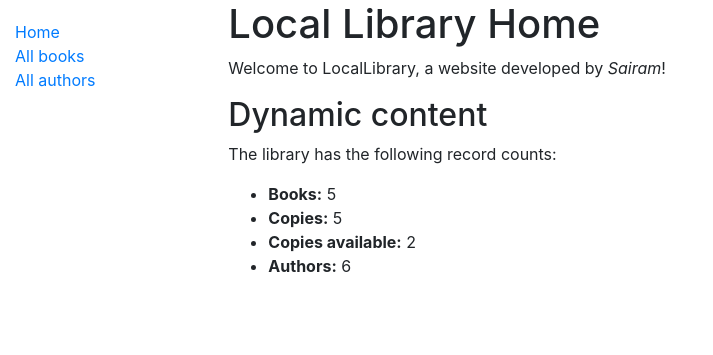
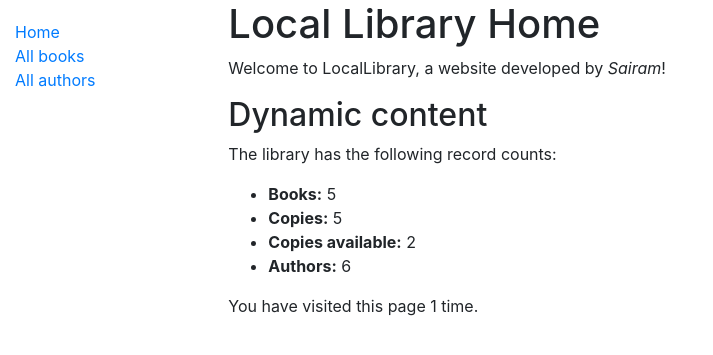
Before and after one commit to GourishettySairam/Django_LocalLibrary, a Django app: page /catalog/ in a window 1280 px wide. Shown: the top 355 px of the page, without its empty margins (0-713 px from the left). Run offline with Django 3.2, Linux system fonts and the light colour scheme; data comes from the database, SQL or seed files in the repository; both versions use the stored data as it was after the commit.

Commit message:
Sessions framework

```diff
--- a/locallibrary/catalog/templates/index.html
+++ b/locallibrary/catalog/templates/index.html
@@ -7,10 +7,14 @@
   <p>Welcome to LocalLibrary, a website developed by <em>Sairam</em>!</p>
   <h2>Dynamic content</h2>
   <p>The library has the following record counts:</p>
+
   <ul>
     <li><strong>Books:</strong> {{ num_books }}</li>
     <li><strong>Copies:</strong> {{ num_instances }}</li>
     <li><strong>Copies available:</strong> {{ num_instances_available }}</li>
     <li><strong>Authors:</strong> {{ num_authors }}</li>
   </ul>
+
+  <p>You have visited this page {{ num_visits }} time{% if num_visits > 1 %}s{% endif %}.</p>
+
 {% endblock %}
--- a/locallibrary/catalog/views.py
+++ b/locallibrary/catalog/views.py
@@ -13,6 +13,10 @@ def index(request):
     # Available books (status = 'a')
     num_instances_available = BookInstance.objects.filter(status__exact='a').count()
 
+    # Number of visits to this view, as counted in the session variable.
+    num_visits = request.session.get('num_visits', 1)
+    request.session['num_visits'] = num_visits + 1
+
     # The 'all()' is implied by default.
     num_authors = Author.objects.count()
 
@@ -21,6 +25,7 @@ def index(request):
         'num_instances': num_instances,
         'num_instances_available': num_instances_available,
         'num_authors': num_authors,
+        'num_visits': num_visits,
     }
 
     # Render the HTML template index.html with the data in the context variable
```
Also changed, not shown: locallibrary/db.sqlite3.
